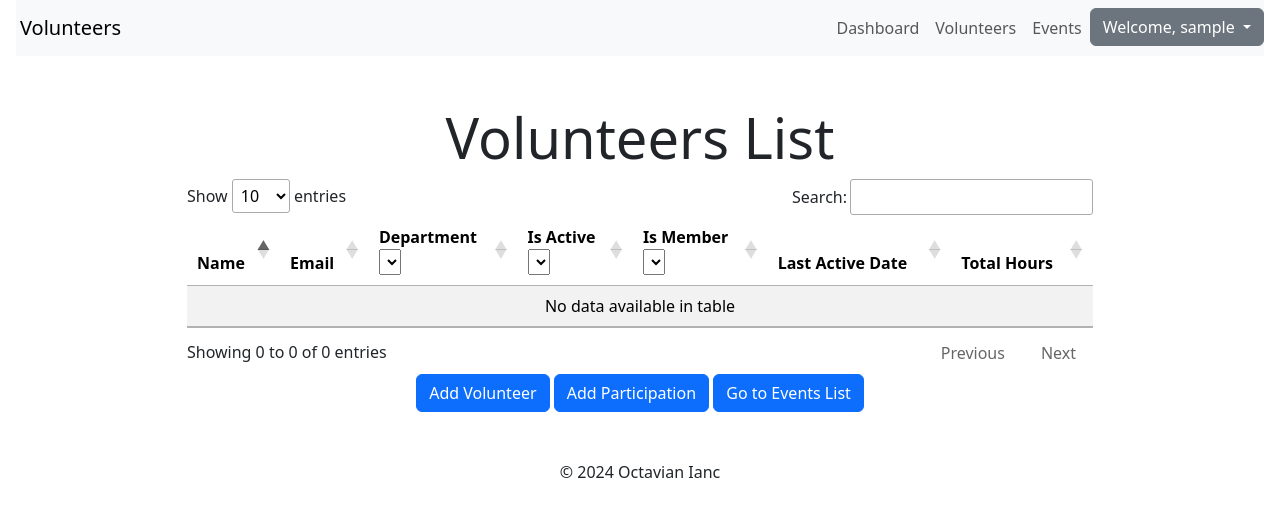
After one commit to octavianc27/volunteerManager, a Django app: page /volunteers in a window 1280 px wide. The commit adds this page. Shown: the top 517 px of the page. Run offline with Django 5.2, Linux system fonts and the light colour scheme; the visitor is signed in with stand-in values (Sample User, id 1); data that the repository does not hold is empty; some libraries are stand-ins or nearby versions.

Commit message:
Massive improvements, added dashboard, added JS dropdown search and date selection, bugfixes

```diff
--- a/manager/urls.py
+++ b/manager/urls.py
@@ -2,11 +2,13 @@ from django.urls import path
 
 from . import views
 from .views import add_volunteer, view_volunteer, events_list, view_event, add_event, delete_event, add_participation, \
-    edit_volunteer, edit_event, generate_report
+    edit_volunteer, edit_event, generate_report, view_dashboard, volunteers_list
 
 urlpatterns = [
-    path("", views.index, name="index"),
-    path('add', add_volunteer, name='add_volunteer'),
+    path("", view_dashboard, name="index"),
+    path('dashboard', view_dashboard, name='view_dashboard'),
+    path('volunteers', volunteers_list, name="volunteers_list"),
+    path('add_volunteer', add_volunteer, name='add_volunteer'),
     path('view_volunteer/<int:user_id>/', view_volunteer, name='view_volunteer'),
     path('edit_volunteer/<int:user_id>/', edit_volunteer, name='edit_volunteer'),
 
--- a/manager/views.py
+++ b/manager/views.py
@@ -1,4 +1,8 @@
 # views.py
+import base64
+import calendar
+import json
+from datetime import datetime, timedelta
 from io import BytesIO
 
 from django.contrib.auth.decorators import login_required
@@ -12,16 +16,19 @@ from .models import Volunteer, Event, Participation
 
 from reportlab.pdfgen import canvas
 
+import matplotlib.pyplot as plt
+from collections import Counter
+
 
 @login_required
-def index(request):
+def volunteers_list(request):
     volunteers = Volunteer.objects.all()
 
     for volunteer in volunteers:
         volunteer.total_hours = Participation.objects.filter(volunteer=volunteer).aggregate(Sum('worked_hours'))[
                                     'worked_hours__sum'] or 0
 
-    return render(request, 'index.html', {'volunteers': volunteers})
+    return render(request, 'volunteers_list.html', {'volunteers': volunteers})
 
 
 @login_required
@@ -30,7 +37,7 @@ def add_volunteer(request):
         form = VolunteerForm(request.POST)
         if form.is_valid():
             form.save()
-            return redirect('/manager')  # Redirect to a page displaying the list of volunteers
+            return redirect('/')  # Redirect to a page displaying the list of volunteers
     else:
         form = VolunteerForm()
 
@@ -142,7 +149,6 @@ def edit_event(request, event_id):
     return render(request, 'edit_event.html', {'form': form, 'event': event})
 
 
-
 @login_required
 def generate_report(request, user_id):
     volunteer = get_object_or_404(Volunteer, pk=user_id)
@@ -161,7 +167,7 @@ def generate_report(request, user_id):
     p.setFont("Helvetica-Bold", 12)
     # Add an image as a header (replace 'your_image_path.png' with the actual image path)
     image_path = 'static/images/logo_asf.png'
-    p.drawImage(image_path, 50, 700, width=140, height=50, mask="auto")
+    p.drawImage(image_path, 50, 700, width=60, height=60, mask="auto")
 
     # Draw the volunteer's name on the PDF
     name_text = f"Volunteer Name: {volunteer.first_name} {volunteer.last_name}"
@@ -176,7 +182,12 @@ def generate_report(request, user_id):
     y_position = 580  # Starting Y position for participations
 
     for participation in participations:
-        participation_text = f"Event: {participation.event.name} | Date: {participation.date} | Worked Hours: {participation.worked_hours} hours"
+        if participation.event.start_date != participation.event.end_date:
+            date_range = f"{participation.event.start_date} - {participation.event.end_date}"
+        else:
+            date_range = str(participation.event.start_date)
+
+        participation_text = f"Event: {participation.event.name} | Date: {date_range} | Worked Hours: {participation.worked_hours} hours"
         p.drawString(100, y_position, participation_text)
 
         # Handle longer notes by manually wrapping text
@@ -204,7 +215,6 @@ def generate_report(request, user_id):
 
     # Add other PDF content as needed, e.g., total hours, etc.
     p.drawString(100, y_position - 20, f"Total Hours: {total_hours} hours")
-    # ... add more content as needed
 
     # Close the PDF object cleanly, and we're done.
     p.showPage()
@@ -217,3 +227,82 @@ def generate_report(request, user_id):
     response[
         'Content-Disposition'] = f'attachment; filename="{volunteer.first_name}_{volunteer.last_name}_report.pdf"'
     return response
+
+
+@login_required()
+def view_dashboard(request):
+    # Retrieve counts of volunteers, active volunteers, and total events
+    num_volunteers = Volunteer.objects.filter(is_member=True).count()
+    num_active_volunteers = Volunteer.objects.filter(is_active_member=True).count()
+    num_events = Event.objects.count()
+
+    # Retrieve upcoming events within the next 30 days
+    today = datetime.now().date()
+    thirty_days_later = today + timedelta(days=30)
+    upcoming_events = Event.objects.filter(start_date__range=[today, thirty_days_later]).order_by("start_date")
+
+    # Calculate worked hours per month in the last year and create a bar chart
+    today = datetime.now().date()
+    last_year = today - timedelta(days=365)
+    monthly_worked_hours = Participation.objects.filter(
+        event__start_date__gte=last_year,
+        event__start_date__lte=today
+    ).values('event__start_date__month').order_by('event__start_date__month').annotate(total_hours=Sum('worked_hours'))
+
+    # Extract data for monthly totals and create a bar chart
+    monthly_totals_dict = {result['event__start_date__month']: result['total_hours'] for result in monthly_worked_hours}
+    current_month = today.month
+    ordered_months = [(current_month + i - 1) % 12 + 1 for i in range(1, 13)]
+    month_names = [calendar.month_abbr[month] for month in ordered_months]
+    monthly_totals = [monthly_totals_dict.get(month, 0) for month in ordered_months]
+
+    # Generate a bar chart image and convert it to base64 for rendering in the template
+    plt.figure(figsize=(8, 5))
+    plt.bar(month_names, monthly_totals)
+    plt.xlabel('Month', fontsize=14)
+    plt.ylabel('Total Hours', fontsize=14)
+    plt.title('Volunteering Hours per Month in the Last Year', fontsize=16)
+    image_stream = BytesIO()
+    plt.savefig(image_stream, format='png')
+    plt.close()
+    image_base64 = base64.b64encode(image_stream.getvalue()).decode('utf-8')
+
+    # Retrieve event data for the calendar
+    events = Event.objects.all()
+    events_data = []
+    for event in events:
+        end_date = event.end_date if event.end_date == event.start_date else event.end_date + timedelta(days=1)
+        events_data.append({
+            'title': event.name,
+            'start': event.start_date.isoformat(),
+            'end': end_date.isoformat(),
+        })
+
+    # Get all volunteers by department and create a pie chart
+    departments = Volunteer.objects.values('department')
+    departments = [item['department'] for item in departments]
+    department_counts = Counter(departments)
+
+    plt.figure(figsize=(8, 5))
+    plt.pie(department_counts.values(), labels=department_counts.keys(), autopct='%1.1f%%', textprops={'fontsize': 18})
+    plt.title('Volunteers Distribution by Department', fontsize=16)
+
+    department_chart_stream = BytesIO()
+    plt.savefig(department_chart_stream, format='png')
+    plt.close()
+
+    department_chart_base64 = base64.b64encode(department_chart_stream.getvalue()).decode('utf-8')
+
+    # Prepare the context with relevant data for rendering in the template
+    context = {
+        'num_volunteers': num_volunteers,
+        'num_active_volunteers': num_active_volunteers,
+        'num_events': num_events,
+        'upcoming_events': upcoming_events,
+        'chart_image': image_base64,
+        'department_chart_image': department_chart_base64,
+        'events_calendar': events_data
+    }
+
+    # Render the 'dashboard.html' template with the context data
+    return render(request, 'dashboard.html', context)
--- a/templates/base.html
+++ b/templates/base.html
@@ -6,15 +6,26 @@
     <meta charset="UTF-8">
     <meta name="viewport" content="width=device-width, initial-scale=1.0">
     <!-- Bootstrap -->
-    <link href="https://cdn.jsdelivr.net/npm/bootstrap@5.3.2/dist/css/bootstrap.min.css" rel="stylesheet" integrity="sha384-T3c6CoIi6uLrA9TneNEoa7RxnatzjcDSCmG1MXxSR1GAsXEV/Dwwykc2MPK8M2HN" crossorigin="anonymous">
+    <link href="https://cdn.jsdelivr.net/npm/bootstrap@5.3.2/dist/css/bootstrap.min.css" rel="stylesheet"
+          integrity="sha384-T3c6CoIi6uLrA9TneNEoa7RxnatzjcDSCmG1MXxSR1GAsXEV/Dwwykc2MPK8M2HN" crossorigin="anonymous">
     <!-- DataTables CSS -->
     <link rel="stylesheet" type="text/css" href="https://cdn.datatables.net/1.11.5/css/jquery.dataTables.css">
     <!-- jQuery -->
     <script src="https://code.jquery.com/jquery-3.6.0.min.js"></script>
     <!-- DataTables JS -->
-    <script type="text/javascript" charset="utf8" src="https://cdn.datatables.net/1.11.5/js/jquery.dataTables.js"></script>
+    <script type="text/javascript" charset="utf8"
+            src="https://cdn.datatables.net/1.11.5/js/jquery.dataTables.js"></script>
+    <!-- Select2, for searchable dropdowns -->
+    <link href="https://cdnjs.cloudflare.com/ajax/libs/select2/4.0.13/css/select2.min.css" rel="stylesheet"/>
+    <script src="https://cdnjs.cloudflare.com/ajax/libs/select2/4.0.13/js/select2.min.js"></script>
+    <!-- Bootstrap-datepicker CSS+JS -->
+    <link rel="stylesheet"
+          href="https://cdnjs.cloudflare.com/ajax/libs/bootstrap-datepicker/1.9.0/css/bootstrap-datepicker.min.css">
+    <script src="https://cdnjs.cloudflare.com/ajax/libs/bootstrap-datepicker/1.9.0/js/bootstrap-datepicker.min.js"></script>
+    <!-- FullCalendar JSON -->
+    <script src='https://cdn.jsdelivr.net/npm/fullcalendar@6.1.11/index.global.min.js'></script>
 
-    <link rel="shortcut icon" type="image/png" href="{% static 'images/logo_asf.png' %}" >
+    <link rel="shortcut icon" type="image/png" href="{% static 'images/logo_asf.png' %}">
 
     <title>Volunteers Manager</title>
 </head>
@@ -22,21 +33,25 @@
 <header>
     <nav class="navbar navbar-expand-lg navbar-light bg-light mb-3 mx-3">
         <a class="navbar-brand p-1" href="#">Volunteers</a>
-    <button class="navbar-toggler" type="button" data-toggle="collapse" data-target="#navbarNav" aria-controls="navbarNav" aria-expanded="false" aria-label="Toggle navigation">
+        <button class="navbar-toggler" type="button" data-toggle="collapse" data-target="#navbarNav"
+                aria-controls="navbarNav" aria-expanded="false" aria-label="Toggle navigation">
             <span class="navbar-toggler-icon"></span>
         </button>
         <div class="collapse navbar-collapse justify-content-end" id="navbarNav">
             <ul class="navbar-nav">
                 {% if user.is_authenticated %}
                     <li class="nav-item">
-                    <a class="nav-link" href="{% url 'index' %}">Volunteers</a>
+                        <a class="nav-link" href="{% url 'view_dashboard' %}">Dashboard</a>
+                    </li>
+                    <li class="nav-item">
+                        <a class="nav-link" href="{% url 'volunteers_list' %}">Volunteers</a>
                     </li>
                     <li class="nav-item">
                         <a class="nav-link" href="{% url 'events_list' %}">Events</a>
                     </li>
-
                     <div class="dropdown">
-                  <button class="btn btn-secondary dropdown-toggle" type="button" id="dropdownMenuButton1" data-bs-toggle="dropdown" aria-expanded="false">
+                        <button class="btn btn-secondary dropdown-toggle" type="button" id="dropdownMenuButton1"
+                                data-bs-toggle="dropdown" aria-expanded="false">
                             Welcome, {{ user.username }}
                         </button>
                         <ul class="dropdown-menu" aria-labelledby="dropdownMenuButton1">
@@ -74,6 +89,8 @@
     <!-- Your footer content goes here -->
     <p class="text-center">&copy; 2024 Octavian Ianc</p>
 </footer>
-    <script src="https://cdn.jsdelivr.net/npm/bootstrap@5.3.2/dist/js/bootstrap.bundle.min.js" integrity="sha384-C6RzsynM9kWDrMNeT87bh95OGNyZPhcTNXj1NW7RuBCsyN/o0jlpcV8Qyq46cDfL" crossorigin="anonymous"></script>
+<script src="https://cdn.jsdelivr.net/npm/bootstrap@5.3.2/dist/js/bootstrap.bundle.min.js"
+        integrity="sha384-C6RzsynM9kWDrMNeT87bh95OGNyZPhcTNXj1NW7RuBCsyN/o0jlpcV8Qyq46cDfL"
+        crossorigin="anonymous"></script>
 </body>
 </html>
--- /dev/null
+++ b/templates/volunteers_list.html
@@ -0,0 +1,74 @@
+{% extends 'base.html' %}
+
+{% block content %}
+    <div class="container mt-5">
+        <div class="row justify-content-center">
+            <div class="col-md-10">
+                <h1 class="display-4">Volunteers List</h1>
+                <table id="volunteersTable" class="table table-striped">
+                    <thead>
+                        <tr>
+                            <th>Name</th>
+                            <th>Email</th>
+                            <th>Department</th>
+                            <th>Is Active</th>
+                            <th>Is Member</th>
+                            <th>Last Active Date</th>
+                            <th>Total Hours</th>
+                        </tr>
+                    </thead>
+                    <tbody>
+                        {% for volunteer in volunteers %}
+                            <tr>
+                                <td><a href="{% url 'view_volunteer' volunteer.id %}">{{ volunteer.first_name }} {{ volunteer.last_name }}</a></td>
+                                <td>{{ volunteer.email }}</td>
+                                <td>{{ volunteer.department }}</td>
+                                <td>{% if volunteer.is_active_member %}Yes{% else %}No{% endif %}</td>
+                                <td>{% if volunteer.is_member %}Yes{% else %}No{% endif %}</td>
+                                <td>{{ volunteer.last_active_date }}</td>
+                                <td>{{ volunteer.total_hours }}</td>
+                            </tr>
+                        {% endfor %}
+                    </tbody>
+                </table>
+
+                <a href="{% url 'add_volunteer' %}"><button class="btn btn-primary">Add Volunteer</button></a>
+                <a href="{% url 'add_participation' %}"><button class="btn btn-primary">Add Participation</button></a>
+                <a href="{% url 'events_list' %}"><button class="btn btn-primary">Go to Events List</button></a>
+
+                <script>
+                    $(document).ready(function () {
+                        var table = $('#volunteersTable').DataTable({
+                            "paging": true,
+                            "ordering": true,
+                            "info": true,
+                            "searching": true,
+                        });
+
+                        // Add dropdown filters
+                        table.columns([2, 3, 4]).every(function () {
+                            var column = this;
+
+                            var select = $('<select><option value=""></option></select>')
+                                .appendTo($(column.header()))
+                                .on('change', function () {
+                                    var val = $.fn.dataTable.util.escapeRegex(
+                                        $(this).val()
+                                    );
+
+                                    column
+                                        .search(val ? '^' + val + '$' : '', true, false)
+                                        .draw();
+                                });
+
+                            column.data().unique().sort().each(function (d, j) {
+                                select.append('<option value="' + d + '">' + d + '</option>')
+                            });
+                        });
+                    });
+                </script>
+
+            </div>
+        </div>
+    </div>
+{% endblock %}
```
Also changed, not shown: manager/forms.py (+20 -0 lines), manager/models.py (+22 -5 lines), templates/add_event.html (+14 -2 lines), templates/add_participation.html (+18 -1 lines), templates/add_volunteer.html (+11 -1 lines), templates/dashboard.html (added, +114 -0 lines), templates/edit_event.html (+11 -0 lines), templates/events_list.html (+8 -3 lines), templates/index.html (deleted, +0 -46 lines), templates/view_event.html (+23 -6 lines), templates/view_volunteer.html (+19 -4 lines), static/images/logo_asf.png, static/images/logo_asf.svg (deleted), 1 other file. Lines whose indentation alone changed are shown as unchanged.
